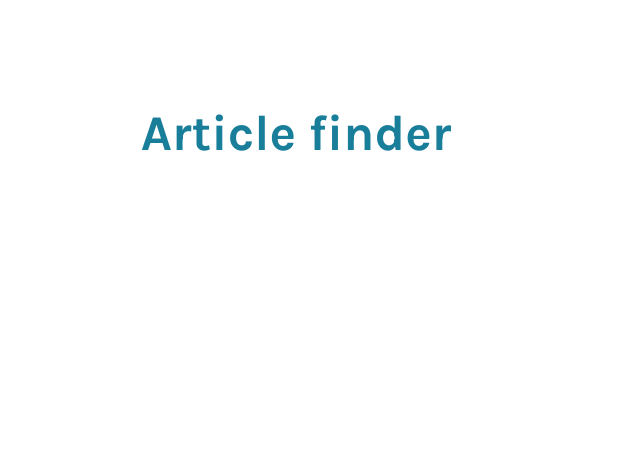
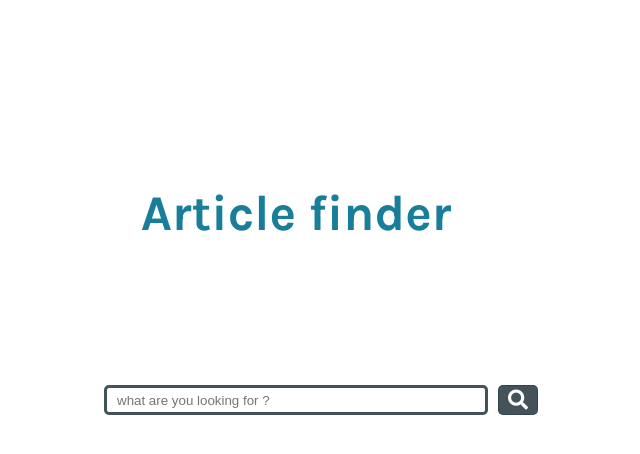
Before and after one commit to harmnot/final-project-phase-0, a plain HTML site: page index.html in a window 1280 px wide. Shown: the whole page, without its empty margins (344-984 px from the left). Drawn offline with Linux system fonts and the light colour scheme.

Commit message:
hurry up

```diff
--- a/index.html
+++ b/index.html
@@ -7,13 +7,25 @@
   <title>Article finder</title>
   <link rel="stylesheet" href="style.css">
   <link href="https://fonts.googleapis.com/css?family=Karla:400,400i,700" rel="stylesheet">
+  <link rel="stylesheet" href="https://use.fontawesome.com/releases/v5.7.1/css/all.css" integrity="sha384-fnmOCqbTlWIlj8LyTjo7mOUStjsKC4pOpQbqyi7RrhN7udi9RwhKkMHpvLbHG9Sr" crossorigin="anonymous">
 </head>
 <body>
 <main>
   <div id="caption">
     <h1 id="hastag">Article finder</h1>
   </div>
+
+    <div class='wrap'>
+      <div class='search'>
+        <input type="text" class="box" placeholder="what are you looking for ?">
+        <button type="submit" class="searchButton">
+          <i class="fa fa-search"></i>
+        </button>
+      </div>
+    </div>
 </main>
+
+
 </body>
 <script src="wiki.js" charset="utf-8">
 
--- a/style.css
+++ b/style.css
@@ -1,10 +1,15 @@
+* {
+  padding: 0;
+  margin: 0;
+  box-sizing: border-box;
+}
 #caption {
   font-family: 'Karla', sans-serif;
   color: #197e99;
   font-size: 25px;
 }
 div#caption {
-  height: 10em;
+  height: 17em;
   position: relative;
 }
 div#caption h1 {
@@ -15,3 +20,42 @@ div#caption h1 {
   margin-right: -50%;
   transform: translate(-50%, -50%);
 }
+.wrap {
+  width: 30%;
+  margin: 0;
+  position: absolute;
+  top: 50%;
+  left: 50%;
+  margin-right: -50%;
+  transform: translate(-50%, -50%);
+}
+.search {
+  width: 100%;
+  position: relative;
+}
+.box:focus {
+  color: rgba(48,65,73,0.9);
+}
+.box {
+  float: left;
+  width: 100%;
+  border: 3px solid rgba(48,65,73,0.9);
+  padding: 10px;
+  height: 30px;
+  border-radius: 5px;
+  outline: none;
+  color: #197e99;
+}
+.searchButton {
+  position: absolute;
+  right: -50px;
+  width: 40px;
+  height: 30px;
+  border: 1px solid rgba(48,65,73,0.9);
+  background: rgba(48,65,73,0.9);
+  text-align: center;
+  color: #fff;
+  border-radius: 5px;
+  cursor: pointer;
+  font-size: 20px;
+}
```
Also changed, not shown: 1 other file.
